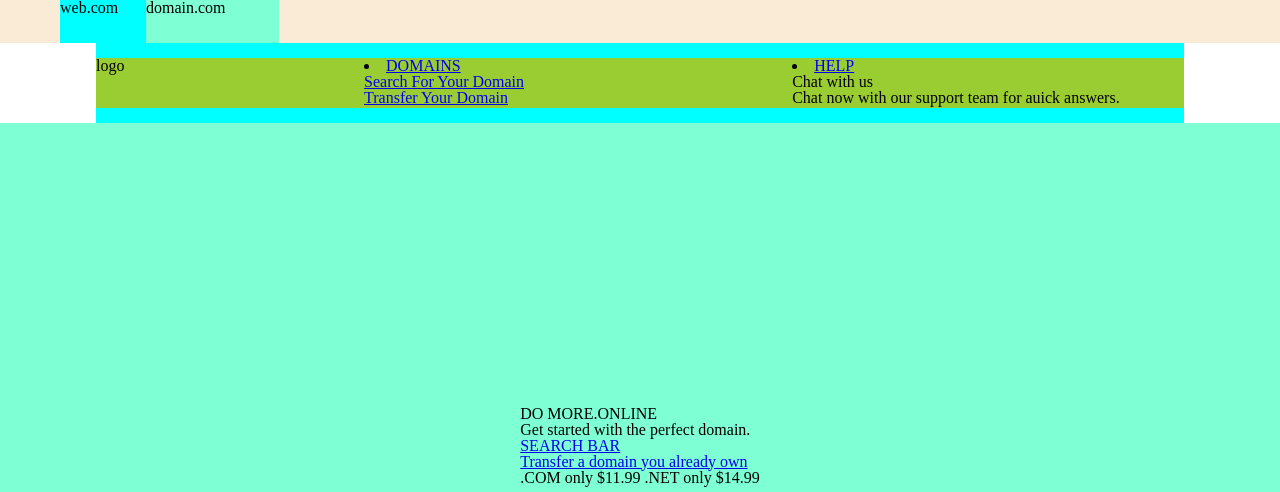
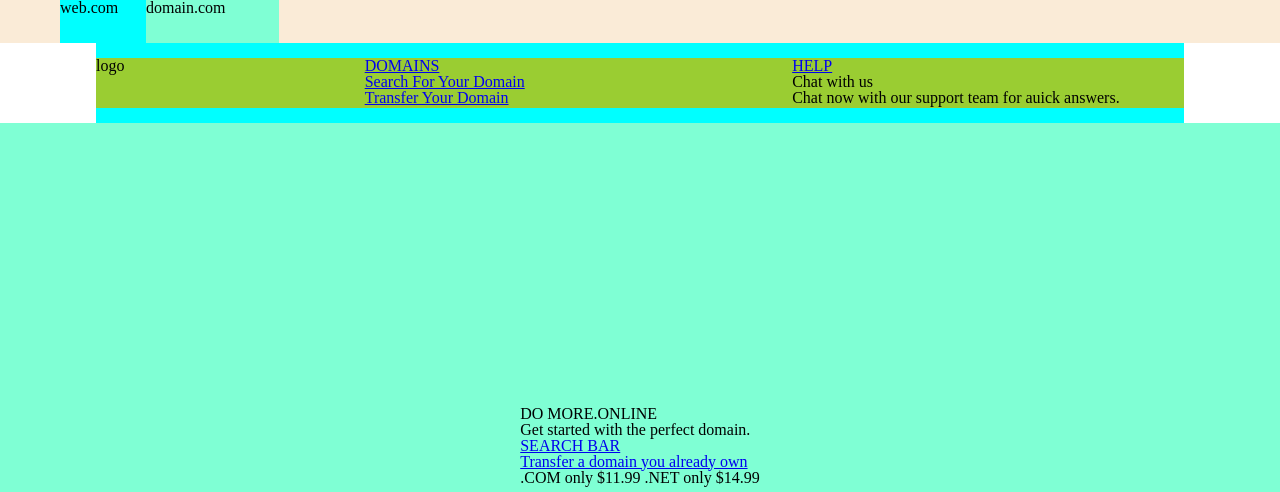
Before and after one commit to NgangmanTeddy/Domain.com, a plain HTML site: page index.html in a window 1280 px wide. Shown: the top 492 px of the page. Drawn offline with Linux system fonts and the light colour scheme.

Commit message:
Second commit for the day

```diff
--- a/assets/styles/component.css
+++ b/assets/styles/component.css
@@ -76,6 +76,7 @@ Box Model
   – button
   – nav
   – tables
+  - drop downs
 ==================================================================================
 ==================================================================================
 */
--- a/index.html
+++ b/index.html
@@ -27,6 +27,7 @@
             <section class="head_main_cont">
                 <div class="head_main_logo">logo</div>
             <nav class="head_primary_nav">
+                <ul>
                     <li><a href="#">DOMAINS</a>
                         <div class="drp_dwn">
                             <ul>
@@ -76,8 +77,10 @@
                             </ul>
                         </div>
                     </li>
+                </ul>
             </nav>
             <nav class="head_secondary_nav">
+                <ul>
                     <li><a href="#">HELP</a>
                         <div class="drp_dwn">
                             <div>
@@ -100,15 +103,11 @@
                         </div>
                     </li>
                     <li><a href="#">LOG IN</a></li>
+                </ul>
             </nav>
             </section>
         </section>
     </header>
-    <!-- Header ends
-        ==========================================================================================================
-        ==========================================================================================================
-        ==========================================================================================================
-    -->
     <!-- Hero
         ==========================================================================================================
         ==========================================================================================================
@@ -129,11 +128,6 @@
             </h4>
         </div>
     </section>
-    <!-- Hero ends
-        ==========================================================================================================
-        ==========================================================================================================
-        ==========================================================================================================
-    -->
     <!-- Domains
         ==========================================================================================================
         ==========================================================================================================
@@ -191,12 +185,7 @@
             </section>
         </div>
     </section>
-    <!-- Domains ends
-        ==========================================================================================================
-        ==========================================================================================================
-        ==========================================================================================================
-    -->
-    <!-- Our Services
+    <!-- Services
         ==========================================================================================================
         ==========================================================================================================
         ==========================================================================================================
@@ -257,11 +246,6 @@
             </section>
         </section>
     </section>
-    <!--Our Services ends
-        ==========================================================================================================
-        ==========================================================================================================
-        ==========================================================================================================
-    -->
     <!-- Privacy
         ==========================================================================================================
         ==========================================================================================================
@@ -301,12 +285,7 @@
             </section>
         </section>
     </section>
-    <!-- Privacy ends
-        ==========================================================================================================
-        ==========================================================================================================
-        ==========================================================================================================
-    -->
-    <!-- Our Help
+    <!-- Help
         ==========================================================================================================
         ==========================================================================================================
         ==========================================================================================================
@@ -349,11 +328,6 @@
             </section>
         </section>
     </section>
-    <!-- Our Help ends
-        ==========================================================================================================
-        ==========================================================================================================
-        ==========================================================================================================
-    -->
     <!-- Questions
         ==========================================================================================================
         ==========================================================================================================
@@ -436,7 +410,7 @@
         </section>
         </section>
     </section>
-    <!-- Questions ends
+    <!-- after questions
         ==========================================================================================================
         ==========================================================================================================
         ==========================================================================================================
@@ -506,11 +480,5 @@
             </section>
         </section>
     </footer>
-    <!-- Footer ends
-        ==========================================================================================================
-        ==========================================================================================================
-        ==========================================================================================================
-    -->
 </body>
-
 </html>
```
Also changed, not shown: assets/styles/module.css (+10 -1 lines). Lines whose indentation alone changed are shown as unchanged.
